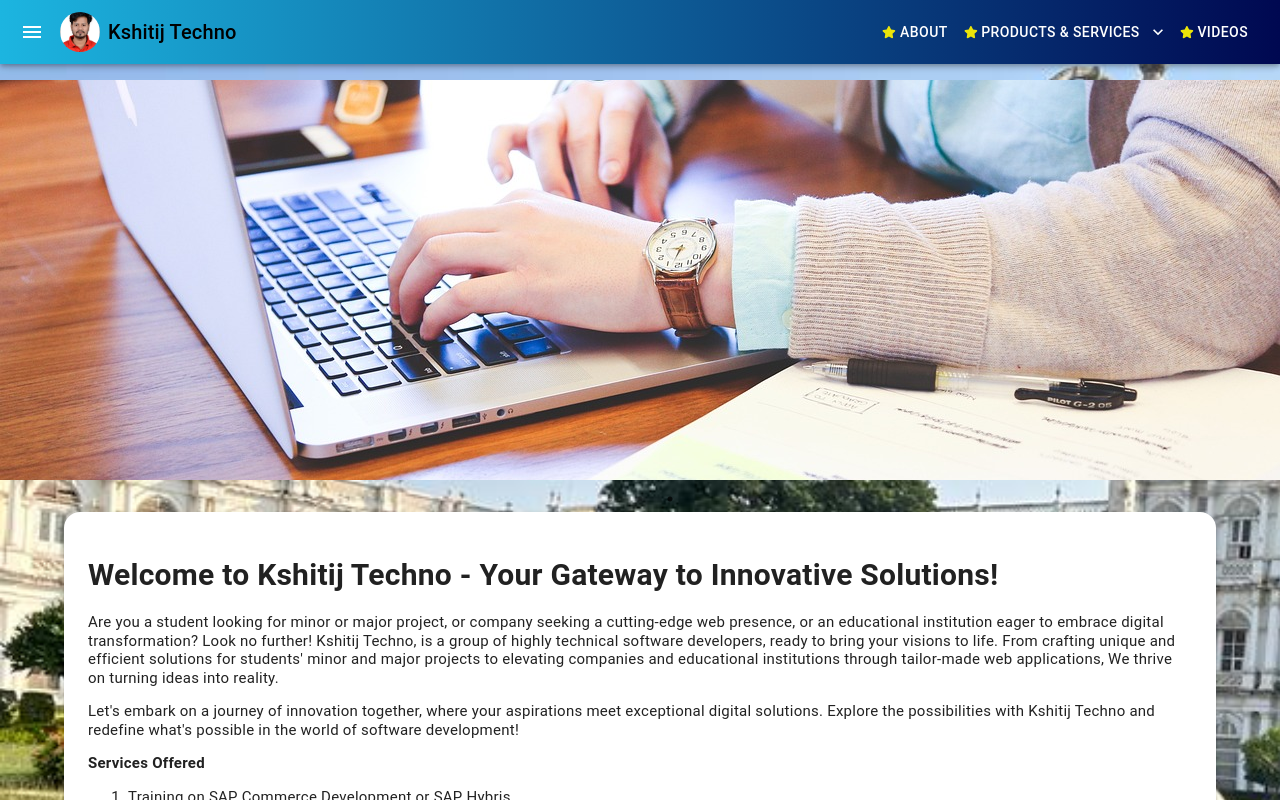
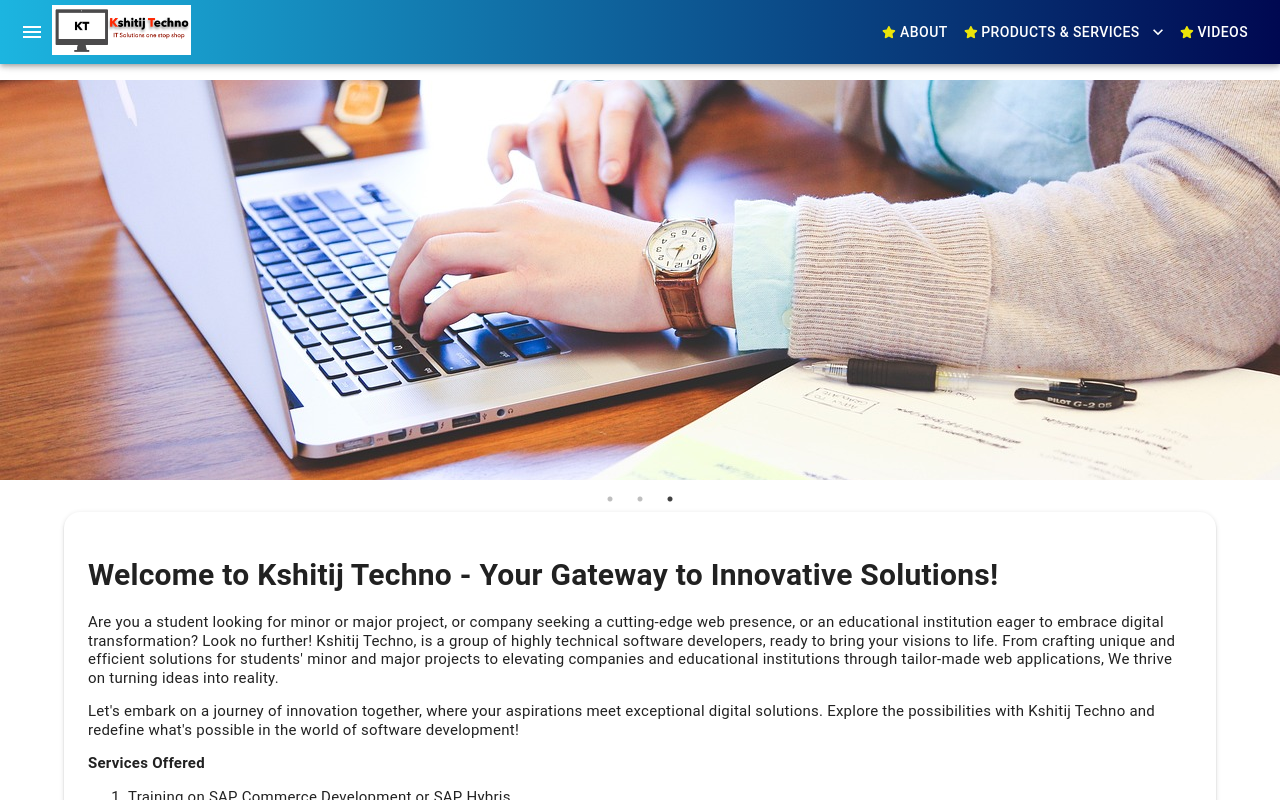
Before and after one commit to kshitijtechno/kshitijtechno.github.io, a React (Create React App) app: page / in a window 1280 px wide. Shown: the top 800 px of the page. Built offline with nearby package versions, Linux system fonts and the light colour scheme; no server answers.

Commit message:
added logo of site

```diff
--- a/src/App.css
+++ b/src/App.css
@@ -176,7 +176,7 @@ h3{
   list-style: none;
   padding: 0;
   margin: 0;
-  animation: scrollComments 20s linear infinite; /* Adjust the duration as needed */
+  animation: scrollComments 25s linear infinite; /* Adjust the duration as needed */
 }
 
 .comment-item {
@@ -191,3 +191,8 @@ h3{
     transform: translateY(-300%);
   }
 }
+
+.siteLogo{
+  width: 100%;
+  height: 400px;
+}
--- a/src/App.js
+++ b/src/App.js
@@ -1,12 +1,9 @@
 import React from 'react';
 import './App.css';
-import { HashRouter as Router, Route, Routes, Navigate } from 'react-router-dom'; // Update the import statements
+import { HashRouter as Router, Route, Routes, Navigate } from 'react-router-dom';
 import AboutUs from './Home';
 import ContactUs from './ContactUs';
 import Videos from './Videos';
-// import SignUp from './SignUp/SignUp';
-// import { LogIn } from './LogIn/LogIn';
-// import {LogOut} from './LogOut/LogOut';
 import Layout from './Layout';
 import ReactGA from 'react-ga';
 
--- a/src/AppNavBar.js
+++ b/src/AppNavBar.js
@@ -2,7 +2,6 @@ import React from 'react';
 import {
   AppBar,
   Toolbar,
-  Typography,
   Button,
   Drawer,
   List,
@@ -12,8 +11,7 @@ import {
 import Box from '@mui/material/Box';
 import IconButton from '@mui/material/IconButton';
 import MenuIcon from '@mui/icons-material/Menu';
-import Avatar from '@mui/material/Avatar';
-import profilePic from './images/1.jpg';
+import profilePic from './images/1.png';
 import { Link, useNavigate } from 'react-router-dom';
 import config from './config';
 
@@ -92,23 +90,14 @@ const AppNavBar = () => {
               </List>
             </Drawer>
           </Box>
-          <Box sx={{ flexGrow: 0 }}>
-            <IconButton sx={{ p: 1 }} onClick={handleAvatarClick}>
-              <Avatar alt="K" src={profilePic} />
-            </IconButton>
+          <Box sx={{ flexGrow: 1 }}>
+            <img src={profilePic} alt="Kshitij Wardhan Ahirwar" height="50" onClick={handleAvatarClick}/>
           </Box>
-          <Typography variant="h6" sx={{ flexGrow: 1, color: 'black' }}>
-            {config.siteName}
-          </Typography>
           <Box sx={{ flexGrow: 0, display: { xs: 'none', md: 'flex' } }}>
             <Button color="inherit" component={Link} to="/">
               <FontAwesomeIcon icon={faStar} size="sm" style={{ color: "#ece509" }} />&nbsp;
               {config.menuItem1}
             </Button>
-            {/* <Button color="inherit" component={Link} to="/dashboard" onClick={handleClick}>
-              <FontAwesomeIcon icon={faStar} size="sm" style={{ color: "#ece509" }} />&nbsp;
-              {config.menuItem2}
-            </Button> */}
             <Button color="inherit"  onClick={handleClick} id="basic-button"
         aria-controls={open ? 'basic-menu' : undefined}
         aria-haspopup="true"
--- a/src/index.css
+++ b/src/index.css
@@ -5,7 +5,6 @@ body {
     sans-serif;
   -webkit-font-smoothing: antialiased;
   -moz-osx-font-smoothing: grayscale;
-  background-image:url('./images/bg.jpeg');
   background-size: cover;
 }
 
```
Also changed, not shown: src/images/1.jpeg (added), src/images/1.png (added).
